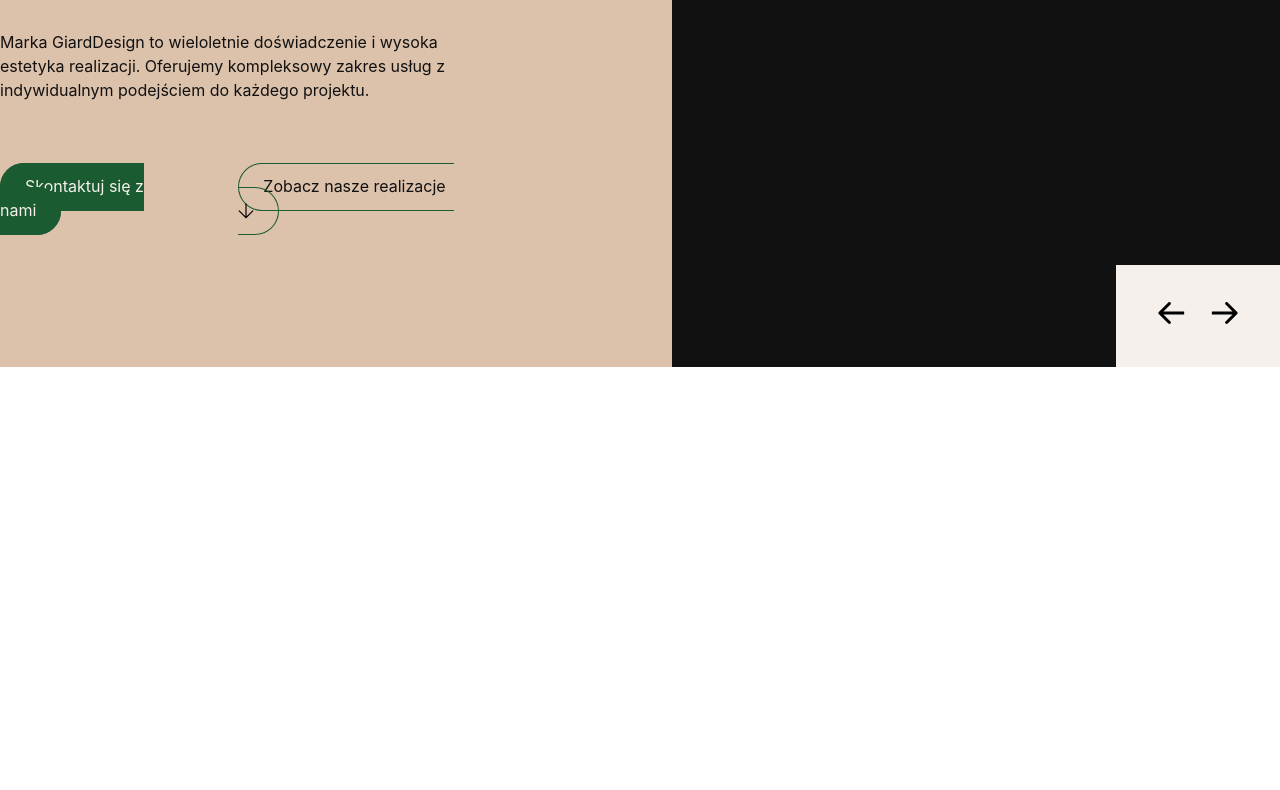
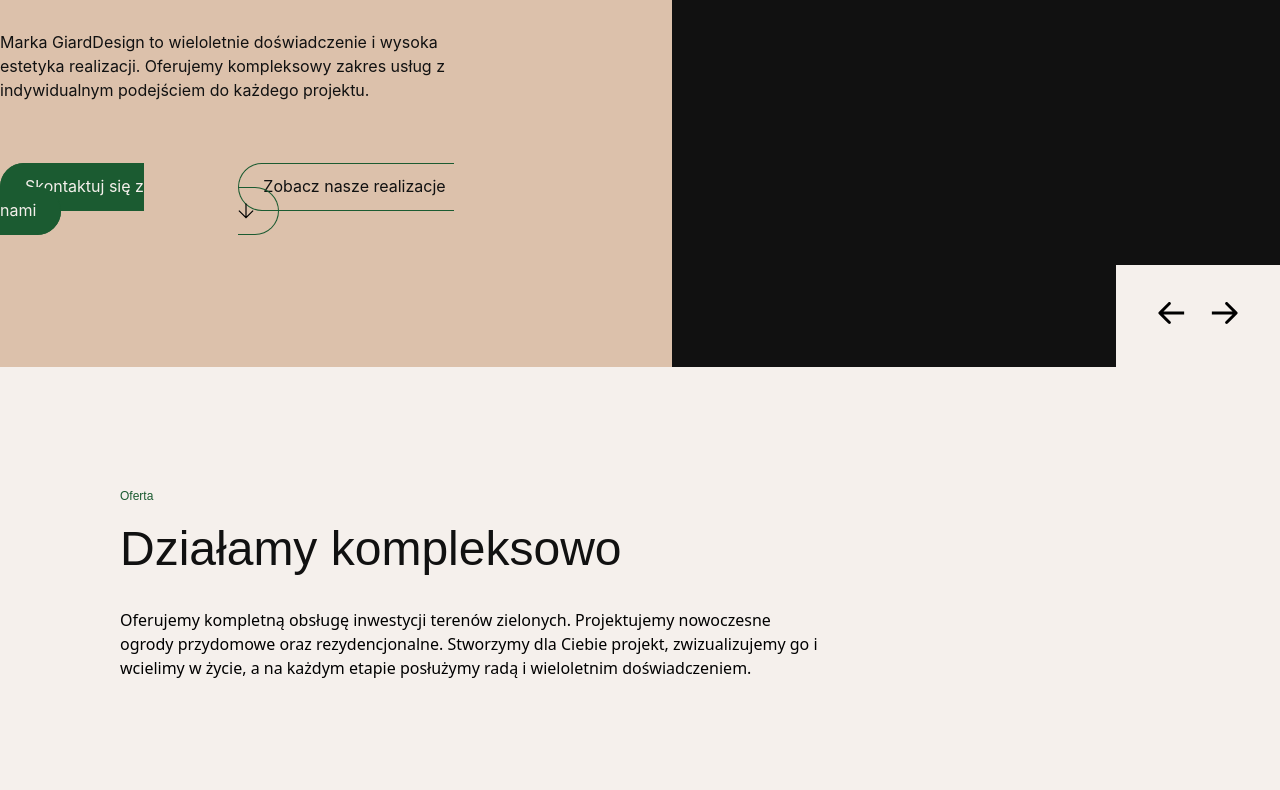
Before and after one commit to TkachukRR/33-adRespect, a website with bundled scripts: page index.html in a window 1280 px wide. Shown: the part 442-1232 px from the top of the page. Before the commit the page ends 809 px from the top, so only its background shows below. Built offline with nearby package versions, Linux system fonts and the light colour scheme.

Commit message:
Added markup and styles to offer section

```diff
--- a/index.html
+++ b/index.html
@@ -6,13 +6,16 @@
     <title>adRespect</title>
     <link rel="stylesheet" href="/styles/style.css" />
   </head>
-  <body>
+  <body class="bg-grey">
     <header
       class="text-14px font-inter font-normal text-black -tracking-.14 leading-150%"
     ></header>
-    <section
-      class="hero relative text-black font-inter text-16px leading-150%"
-    ></section>
+    <main>
+      <section
+        class="hero relative text-black font-inter text-16px leading-150%"
+      ></section>
+      <section class="offer container mx-auto pt-[120px] pb-[160px]"></section>
+    </main>
     <script type="module" src="main.js"></script>
   </body>
 </html>
--- a/main.js
+++ b/main.js
@@ -1,9 +1,11 @@
 import { getHeaderMarkup } from "./scripts/header.component.js";
 import { getHeroMarkup } from "./scripts/hero.component.js";
+import { getOfferMarkup } from "./scripts/offer.component.js";
 
 const pageRefs = {
   header: document.querySelector("header"),
   hero: document.querySelector("section.hero"),
+  offer: document.querySelector("section.offer"),
 };
 
 async function fetchData() {
@@ -13,6 +15,7 @@ async function fetchData() {
 
     pageRefs.header.insertAdjacentHTML("beforeend", getHeaderMarkup(data));
     pageRefs.hero.insertAdjacentHTML("beforeend", getHeroMarkup(data));
+    pageRefs.offer.insertAdjacentHTML("beforeend", getOfferMarkup(data));
   } catch (error) {
     console.error("Data loading error:", error);
   }
--- a/tailwind.config.js
+++ b/tailwind.config.js
@@ -34,8 +34,10 @@ module.exports = {
         "150%": "150%",
       },
       fontSize: {
+        "12px": "12px",
         "14px": "14px",
         "16px": "16px",
+        "48px": "48px",
         "60px": "60px",
       },
     },
```
Also changed, not shown: styles/style.css.
